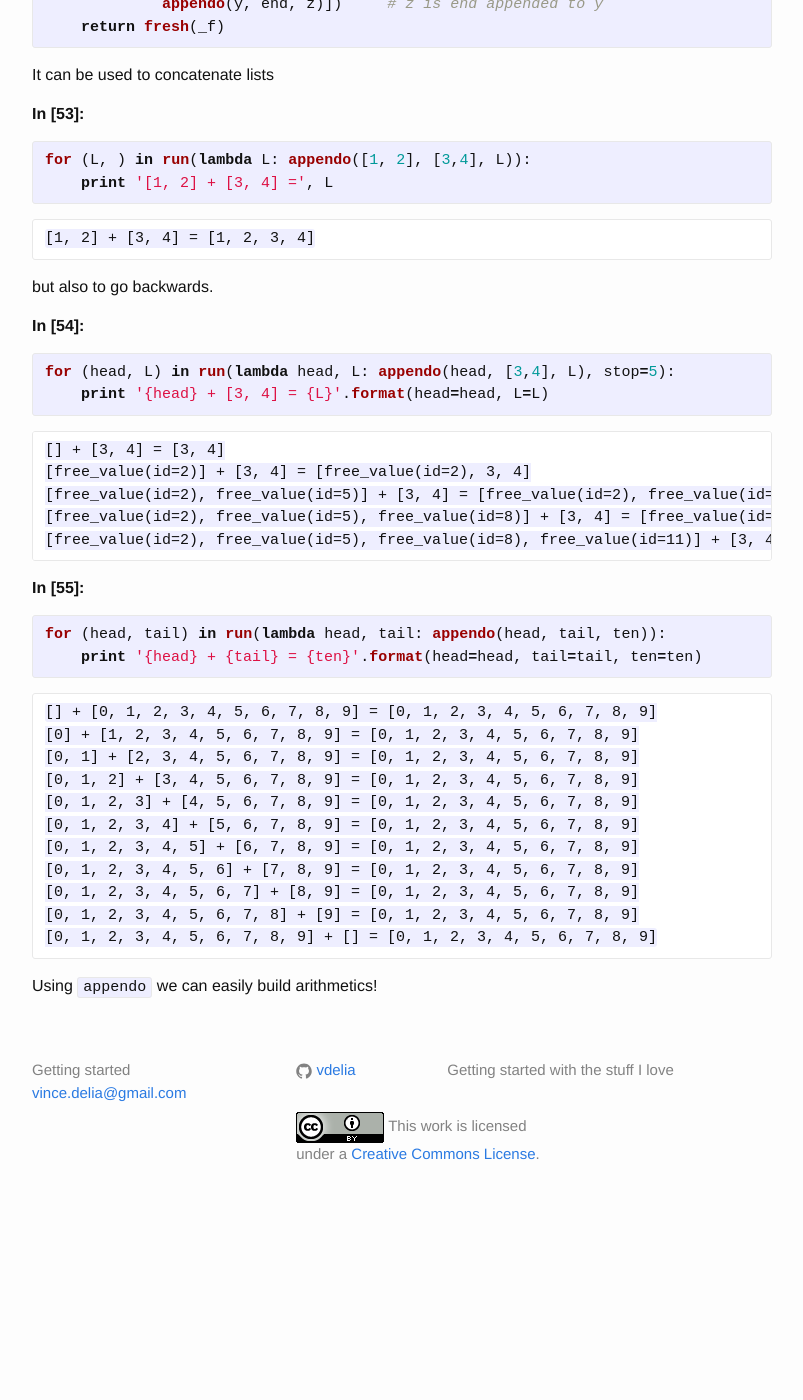
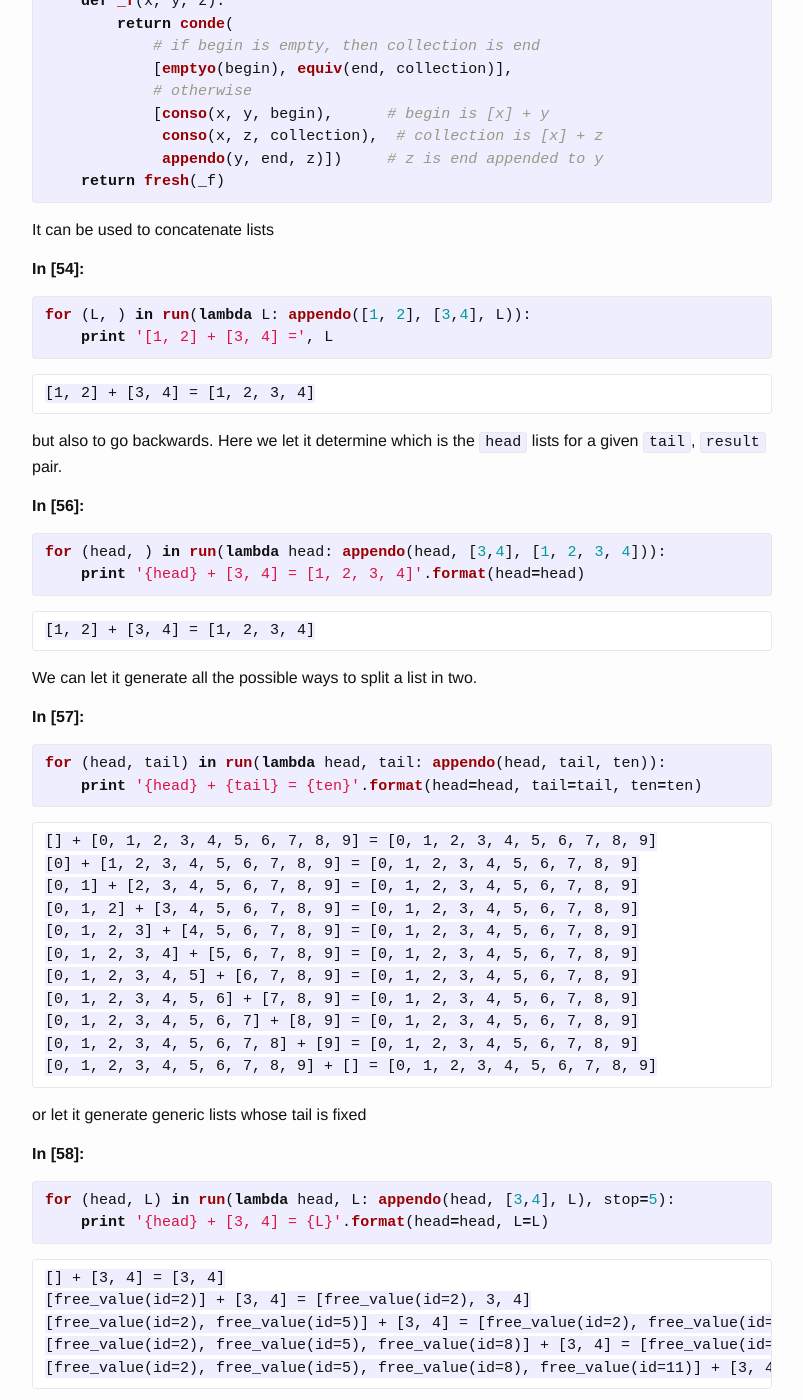
Before and after one commit to vdelia/vdelia.github.io, a Jekyll site: the page built from _posts/2015-09-28-microkanren-with-python.md, in a window 1280 px wide and 1400 px high, scrolled down 22244 px. Shown: the whole window, without its empty margins (238-1041 px from the left). Built offline with Jekyll 4.4.1, drawn with Linux system fonts in a browser that asks for light colours; formulas are drawn with MathJax 3; before the commit the page ends 23439 px from its top, so only the background shows below that; some of the changed text lies outside the part shown.

Commit message:
rephase some parts

````diff
--- a/_posts/2015-09-28-microkanren-with-python.md
+++ b/_posts/2015-09-28-microkanren-with-python.md
@@ -9,22 +9,24 @@ tags:
 # A python implementation of $$\mu$$Kanren
 
 [$$\mu$$Kanren][micro] (microKanren)
-is a minimalistic relational programming language, introduced as a stripped-down implementation of [minikanren][minikanren].
+is a minimalistic relational programming language, introduced as a stripped-down implementation of [minikanren][minikanren]. As stated by its creators, it is *micro as in microkernel*.
 
 What is a  **relational programming language**? In other programming paradigms, a program is a set of operations (functions, statements, etc.) which consume *inputs* to produce *outputs*.
 
-A relational program is a set of predicates on (logic) variables. Running it means searching the values that can be assigned to logic variables so that those predicates hold. It does not return a value, but it enumerates solutions. Moreover, there is no distinction between *inputs* and *outputs* of relations.
+A relational program is a set of predicates on (logic) variables. The program is executed by runnint a *query*,
+which means searching the values that can be assigned to logic variables so that those predicates hold. A relational
+query does not return a value, but it enumerates solutions. Moreover, there is no distinction between *inputs* and *outputs* of relations.
 
-To me relational programming is a way to extract a usable and pure logical subset of prolog, and bring it to the masses.
-[Other people][lp-overrated] see it as DSLs for brute-force search. Everybody agrees that [this presentation][prez-byrd] is mind-blowing.
+To me relational programming is a way to extract a usable and pure logical subset of prolog. Minikanren brings it to the masses, by embedding a relational subsystem in other host languages.
+
+[Other people][lp-overrated] see it as DSLs for brute-force search, but everybody agrees that [this presentation][prez-byrd] is mind-blowing.
 
 Where does it come from? In [The Reasoned Schemer][reasoned-schemer], the authors introduced relational programming as a **natural extension of functional programming**.
 They show how to **embed a logic interpreter** into [Scheme][racket].
 
-While Scheme is the reference host for all the *\*kanren*s, currently there are many implementations, in many different host languages. The most succesful is probably [clojure/core.logic][core.logic].
+While Scheme is the reference host for all the *\*kanren*s, currently there are many implementations, in many different host languages. The most successful is probably [clojure/core.logic][core.logic].
 
-This post is actually a ipython notebook where I implement $$\mu$$Kanren and some syntactic sugar in **python**.
-The notebook file is available [here]({{ site.url }}/assets/kanren/ukanren.ipynb).
+This post is actually a ipython notebook where I implement $$\mu$$Kanren and some syntactic sugar in **python**. You can download the original notebook [here]({{ site.url }}/assets/kanren/ukanren.ipynb).
 It is meant to be really interactive: I redefine multiple times several functions to get a more and more friendly API.
 
 
@@ -35,7 +37,6 @@ The first section contains an implementation of $$\mu$$kanren in python; in the
 A $$\mu$$Kanren program can be interpreted as a query. Given a set of relations among items and variables, we ask to the interpreter to find the variable substitutions so that those relations are valid.
 
 From the [paper][micro-paper]
-
 > A $$\mu$$Kanren program proceeds through the application of a **goal** to a **state**. Goals are often understood by analogy to predicates. Whereas the application of a predicate to an element of its domain can be either true or false, a goal pursued in a given state can either succeed or fail.
 
 > A **state** is a pair of a substitution (represented as a dictionary) and a non-negative integer representing a fresh variable counter.
@@ -132,8 +133,8 @@ unifying = unify(x, y, substitution)
 unifying.walk(x) == unifying.walk(y)
 ```
 
-If there is no way to get $$x$$ equivalent to $$y$$, for example because they are both already bound to terms
-not equivalent, then it `unify` returns `None`. In this case we say that $$x$$ and $$y$$ do not unify under
+If there is no way to get $$x$$ equivalent to $$y$$, for example because they are both already bound to not equivalent
+terms, then it `unify` returns `None`. In this case we say that $$x$$ and $$y$$ do not unify under
 `substitution` , i.e.
 
 ```
@@ -142,6 +143,7 @@ unify(x, y, substitution) == None
 
 In this implementation, valid terms are python objects. At the beginning `unify` walks the two arguments
 by using the SubstitutionMap. Then it checks the resulting terms. The two objects unify if
+
 *   they are equals according to the `==` operator; then we don't need to add anything to *substitution*
 *   one is a `logic_variable` $$v$$, and in that case $$v$$ must be substituted with the other term to get the unification working
 *   they are sequences, and in that case the unification is recursively applied term by term.
@@ -213,7 +215,7 @@ does not succeed.
 
 $$\mu$$Kanren has four primitive goals builder: `equiv`, `call_fresh`, `disj` and `conj`.
 
-### `Equiv`
+### `equiv`
  `equiv` builds a goal which succeeds if its two arguments unify, i.e. it yields the substitutions which make its arguments unify
 
 **In [9]:**
@@ -390,6 +392,7 @@ In the next session we will add some syntactic sugar implemented in minikanren,
 
 Now that we have the core of the system, it is time to add some sugar to make it pleasant to use.
 
+
 ### `fresh`
 `fresh` is a `call_fresh` without the single-variable limitation.
 
@@ -501,6 +504,8 @@ assert reify(test_sm, logic_variable(12)) != \
 {% endhighlight %}
 
 ### `run`, reworked
+
+`run` is the function we use to run queries.
 
 I let `run` handle the reification, and hide completely the `SubstitutionMap`.
 
@@ -830,6 +835,7 @@ correctly the `cons`es
 ## `unify` python lists to conses
 
 I modify (as little as possibile) `unify`, and as a consequence I need to evaluate again `equiv`.
+The objective is to transform lists to conses when we try to unify them to other items.
 
 **In [39]:**
 
@@ -859,6 +865,7 @@ assert unify([1, 2, 3], cons(1, cons(2, cons(3, nil))), SubstitutionMap()) == Su
 
 ## `reify` conses to python lists
 
+I modify `reify` so that conses are reified to usual python lists.
 I need to evaluate again `run` also.
 
 **In [40]:**
@@ -973,7 +980,7 @@ for x in run(lambda x: membero(ten, 30)):
     print x
 {% endhighlight %}
 
-*   find all $$x$$ s.t. 2 is member of `ten`. All $$x$$s are fine here.
+*   find all $$x$$ s.t. 2 is member of `ten`. All $$x$$s are fine here, thus we get a free variable as output.
 
 **In [47]:**
 
@@ -1030,9 +1037,9 @@ for x, y in run(lambda x, y: membero([1, 2, x], [1, y, 3])):
     [1, y, 3] member of [1, 2, x] iff x=[1, free_value(id=1), 3] and y=free_value(id=1)
 
 
-*   and let it generate the whole list
+*   and let it generate the whole list. There are infinite lists containing the item `1`, thus I use the keyword argument `stop` to get just the first three solutions
 
-**In [51]:**
+**In [52]:**
 
 {% highlight python %}
 for (L, ) in run(lambda L: membero(L, 1), stop=3):
@@ -1046,12 +1053,12 @@ for (L, ) in run(lambda L: membero(L, 1), stop=3):
 
 ## `appendo`
 
-`appendo(begin, end, collection)` holds when `collection` is the concatenation of the list `begin`
-and the list `end`.
+`appendo(begin, end, collection)` is the workhorse to build lists.
+It holds when `collection` is the concatenation of the list `begin` and the list `end`.
 
 Note that `conso` is a relation among a scalar and two lists, while `appendo` among three lists.
 
-**In [52]:**
+**In [53]:**
 
 {% highlight python %}
 def appendo(begin, end, collection):
@@ -1071,7 +1078,7 @@ def appendo(begin, end, collection):
 
 It can be used to concatenate lists
 
-**In [53]:**
+**In [54]:**
 
 {% highlight python %}
 for (L, ) in run(lambda L: appendo([1, 2], [3,4], L)):
@@ -1081,23 +1088,21 @@ for (L, ) in run(lambda L: appendo([1, 2], [3,4], L)):
     [1, 2] + [3, 4] = [1, 2, 3, 4]
 
 
-but also to go backwards.
+but also to go backwards. Here we let it determine which is the `head` lists for a given `tail`, `result` pair.
 
-**In [54]:**
+**In [56]:**
 
 {% highlight python %}
-for (head, L) in run(lambda head, L: appendo(head, [3,4], L), stop=5):
-    print '{head} + [3, 4] = {L}'.format(head=head, L=L)
+for (head, ) in run(lambda head: appendo(head, [3,4], [1, 2, 3, 4])):
+    print '{head} + [3, 4] = [1, 2, 3, 4]'.format(head=head)
 {% endhighlight %}
 
-    [] + [3, 4] = [3, 4]
-    [free_value(id=2)] + [3, 4] = [free_value(id=2), 3, 4]
-    [free_value(id=2), free_value(id=5)] + [3, 4] = [free_value(id=2), free_value(id=5), 3, 4]
-    [free_value(id=2), free_value(id=5), free_value(id=8)] + [3, 4] = [free_value(id=2), free_value(id=5), free_value(id=8), 3, 4]
-    [free_value(id=2), free_value(id=5), free_value(id=8), free_value(id=11)] + [3, 4] = [free_value(id=2), free_value(id=5), free_value(id=8), free_value(id=11), 3, 4]
+    [1, 2] + [3, 4] = [1, 2, 3, 4]
 
 
-**In [55]:**
+We can let it generate all the possible ways to split a list in two.
+
+**In [57]:**
 
 {% highlight python %}
 for (head, tail) in run(lambda head, tail: appendo(head, tail, ten)):
@@ -1117,7 +1122,21 @@ for (head, tail) in run(lambda head, tail: appendo(head, tail, ten)):
     [0, 1, 2, 3, 4, 5, 6, 7, 8, 9] + [] = [0, 1, 2, 3, 4, 5, 6, 7, 8, 9]
 
 
-Using `appendo` we can easily build arithmetics!
+or let it generate generic lists whose tail is fixed
+
+**In [58]:**
+
+{% highlight python %}
+for (head, L) in run(lambda head, L: appendo(head, [3,4], L), stop=5):
+    print '{head} + [3, 4] = {L}'.format(head=head, L=L)
+{% endhighlight %}
+
+    [] + [3, 4] = [3, 4]
+    [free_value(id=2)] + [3, 4] = [free_value(id=2), 3, 4]
+    [free_value(id=2), free_value(id=5)] + [3, 4] = [free_value(id=2), free_value(id=5), 3, 4]
+    [free_value(id=2), free_value(id=5), free_value(id=8)] + [3, 4] = [free_value(id=2), free_value(id=5), free_value(id=8), 3, 4]
+    [free_value(id=2), free_value(id=5), free_value(id=8), free_value(id=11)] + [3, 4] = [free_value(id=2), free_value(id=5), free_value(id=8), free_value(id=11), 3, 4]
+
 
 [micro]: https://github.com/jasonhemann/microKanren
 [minikanren]: http://minikanren.org/
````
Also changed, not shown: other parts of _posts/2015-09-28-microkanren-with-python.md (+3 -3 lines), 1 other file.
